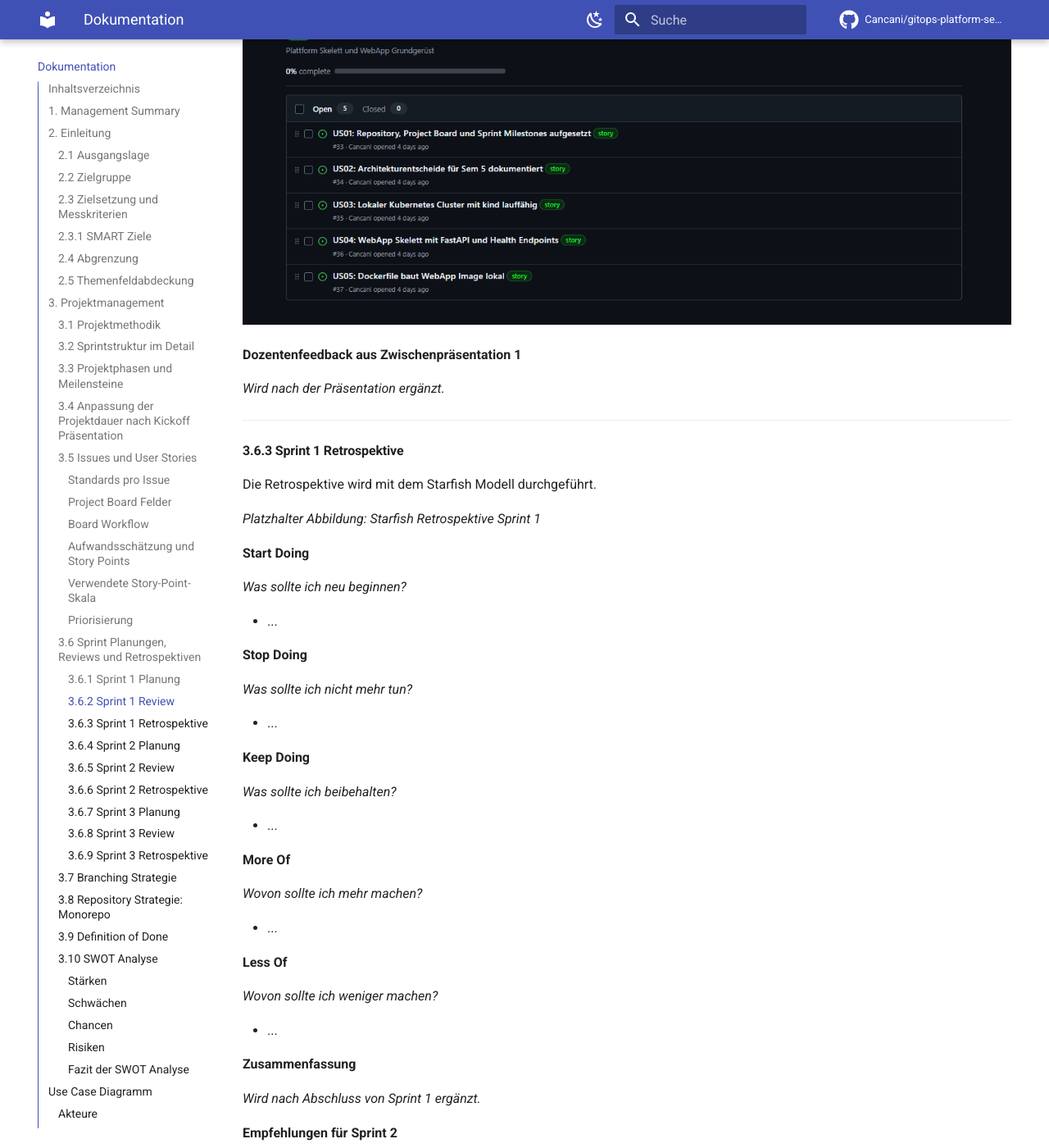
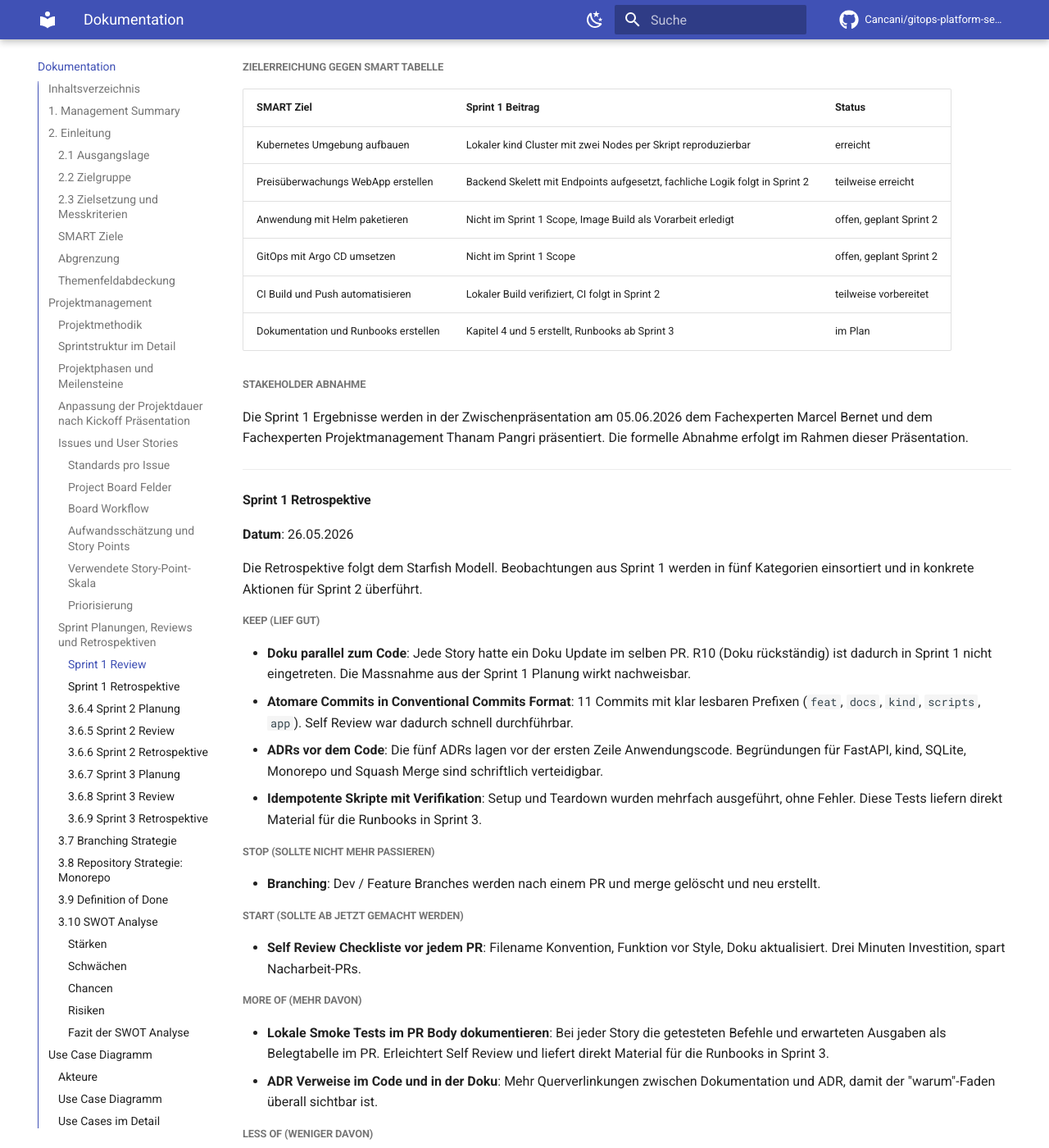
Before and after one commit to Cancani/gitops-platform-semesterarbeit5, an MkDocs documentation site: the page built from docs/dokumentation.md, in a window 1280 px wide and 1400 px high, scrolled down 15079 px. Shown: the whole window at 82% size. Built offline with MkDocs 1.6.1 and Material for MkDocs 9.7.7, drawn with Linux system fonts in a browser that asks for light colours; comment, search, counter and statistics services are not loaded; some of the changed text lies outside the part shown.

Commit message:
docs: sprint 1 review und retrospektive ergänz, screenshots hinzugefügt

````diff
--- a/docs/dokumentation.md
+++ b/docs/dokumentation.md
@@ -24,25 +24,35 @@
     - [2.1 Ausgangslage](#21-ausgangslage)
     - [2.2 Zielgruppe](#22-zielgruppe)
     - [2.3 Zielsetzung und Messkriterien](#23-zielsetzung-und-messkriterien)
-    - [2.3.1 SMART Ziele](#231-smart-ziele)
-    - [2.4 Abgrenzung](#24-abgrenzung)
-    - [2.5 Themenfeldabdeckung](#25-themenfeldabdeckung)
-  - [3. Projektmanagement](#3-projektmanagement)
-    - [3.1 Projektmethodik](#31-projektmethodik)
-    - [3.2 Sprintstruktur im Detail](#32-sprintstruktur-im-detail)
-    - [3.3 Projektphasen und Meilensteine](#33-projektphasen-und-meilensteine)
-    - [3.4 Anpassung der Projektdauer nach Kickoff Präsentation](#34-anpassung-der-projektdauer-nach-kickoff-präsentation)
-    - [3.5 Issues und User Stories](#35-issues-und-user-stories)
+    - [SMART Ziele](#smart-ziele)
+    - [Abgrenzung](#abgrenzung)
+    - [Themenfeldabdeckung](#themenfeldabdeckung)
+  - [Projektmanagement](#projektmanagement)
+    - [Projektmethodik](#projektmethodik)
+    - [Sprintstruktur im Detail](#sprintstruktur-im-detail)
+    - [Projektphasen und Meilensteine](#projektphasen-und-meilensteine)
+    - [Anpassung der Projektdauer nach Kickoff Präsentation](#anpassung-der-projektdauer-nach-kickoff-präsentation)
+    - [Issues und User Stories](#issues-und-user-stories)
       - [Standards pro Issue](#standards-pro-issue)
       - [Project Board Felder](#project-board-felder)
       - [Board Workflow](#board-workflow)
       - [Aufwandsschätzung und Story Points](#aufwandsschätzung-und-story-points)
       - [Verwendete Story-Point-Skala](#verwendete-story-point-skala)
       - [Priorisierung](#priorisierung)
-    - [3.6 Sprint Planungen, Reviews und Retrospektiven](#36-sprint-planungen-reviews-und-retrospektiven)
-      - [3.6.1 Sprint 1 Planung](#361-sprint-1-planung)
-      - [3.6.2 Sprint 1 Review](#362-sprint-1-review)
-      - [3.6.3 Sprint 1 Retrospektive](#363-sprint-1-retrospektive)
+    - [Sprint Planungen, Reviews und Retrospektiven](#sprint-planungen-reviews-und-retrospektiven)
+      - [Sprint 1 Review](#sprint-1-review)
+        - [Erledigte User Stories](#erledigte-user-stories)
+        - [Demo-fähige Artefakte](#demo-fähige-artefakte)
+        - [Definition of Done Check](#definition-of-done-check)
+        - [Zielerreichung gegen SMART Tabelle](#zielerreichung-gegen-smart-tabelle)
+        - [Stakeholder Abnahme](#stakeholder-abnahme)
+      - [Sprint 1 Retrospektive](#sprint-1-retrospektive)
+        - [Keep (lief gut)](#keep-lief-gut)
+        - [Stop (sollte nicht mehr passieren)](#stop-sollte-nicht-mehr-passieren)
+        - [Start (sollte ab jetzt gemacht werden)](#start-sollte-ab-jetzt-gemacht-werden)
+        - [More of (mehr davon)](#more-of-mehr-davon)
+        - [Less of (weniger davon)](#less-of-weniger-davon)
+        - [Risikobewertung am Sprint 1 Ende (siehe Risikomatrix)](#risikobewertung-am-sprint-1-ende-siehe-risikomatrix)
       - [3.6.4 Sprint 2 Planung](#364-sprint-2-planung)
       - [3.6.5 Sprint 2 Review](#365-sprint-2-review)
       - [3.6.6 Sprint 2 Retrospektive](#366-sprint-2-retrospektive)
@@ -152,7 +161,7 @@
 | 5 | Build und Image Veröffentlichung automatisieren | CI Pipeline erstellt ein Container Image und veröffentlicht es in einer Container Registry. |
 | 6 | Dokumentation und Runbooks erstellen | Dokumentation enthält Architektur, Aufbau, Deployment Ablauf und mindestens drei Runbooks. |
 
-### 2.3.1 SMART Ziele
+### SMART Ziele
 
 Die Ziele aus Kapitel 2.3 werden nach dem SMART Prinzip weiter konkretisiert. Damit ist pro Ziel überprüfbar, ob es spezifisch, messbar, attraktiv, realistisch und terminiert ist.
 
@@ -168,7 +177,7 @@
 Die Erfolgskriterien werden in den Sprint Reviews (Kapitel 3.6) konkret pro Story abgeglichen. Die SMART Tabelle dient als Referenz für die Gesamtbewertung am Projektende (siehe Fazit, Kapitel 15).
 
 
-### 2.4 Abgrenzung
+### Abgrenzung
 
 Bewusst nicht im Scope:
 
@@ -178,7 +187,7 @@
 - vollständige Sicherheitshärtung wie Network Policies, Pod Security Standards, RBAC für mehrere Teams,
 - vollständige Frontend Architektur, das UI bleibt absichtlich minimal.
 
-### 2.5 Themenfeldabdeckung
+### Themenfeldabdeckung
 
 | Modul | Abdeckung in dieser Arbeit |
 |-------|----------------------------|
@@ -190,9 +199,9 @@
 
 ---
 
-## 3. Projektmanagement
-
-### 3.1 Projektmethodik
+## Projektmanagement
+
+### Projektmethodik
 
 Das Projekt folgt einem agilen, scrumähnlichen Vorgehen mit iterativer Entwicklung und regelmässigen Review Zyklen. Die Planung und Nachverfolgung erfolgt vollständig in GitHub.
 
@@ -213,7 +222,7 @@
 - Klare Definition of Done pro Ticket inklusive Evidence Anforderungen.
 - Die Dokumentation läuft parallel zur Umsetzung, nicht erst am Ende.
 
-### 3.2 Sprintstruktur im Detail
+### Sprintstruktur im Detail
 
 **Sprint Planning (Sprintbeginn):**
 
@@ -250,7 +259,7 @@
 - Motivation, sichtbare Fortschritte nach jedem Sprint, insbesondere durch die zwei Zwischenpräsentationen.
 - Lernoptimierung, Retrospektiven führen zu kontinuierlicher Prozessverbesserung.
 
-### 3.3 Projektphasen und Meilensteine
+### Projektphasen und Meilensteine
 
 Das Projekt ist in drei Sprints zu je drei Wochen gegliedert. Die beiden Zwischenpräsentationen fallen jeweils auf das Ende von Sprint 1 und Sprint 2.
 
@@ -275,7 +284,7 @@
 | **Sprint 2** | Woche 4 bis 6 | CI Pipeline, Helm Chart, Argo CD, GitOps Sync | _Geplant_ |
 | **Sprint 3** | Woche 7 bis 9 | Rollback, Runbooks, Tests, Doku Finalisierung | _Geplant_ |
 
-### 3.4 Anpassung der Projektdauer nach Kickoff Präsentation
+### Anpassung der Projektdauer nach Kickoff Präsentation
 
 Die ursprüngliche Planung im Einreichungsformular ging von einer Projektdauer von 12 Wochen aus, aufgeteilt in vier Sprints zu je drei Wochen. In der Kickoff Präsentation wurde durch die Lehrgangsleitung präzisiert, dass die Semesterarbeit tatsächlich nur **9 Wochen** dauert. Empfohlen wurde eine Sprintdauer von drei Wochen, sodass insgesamt drei Sprints durchgeführt werden.
 
@@ -290,7 +299,7 @@
 
 Diese Anpassung wurde nicht als Risiko, sondern als Präzisierung des Scopes verstanden. Der reduzierte Zeitrahmen schärft den Fokus auf die Plattform und auf einen sauberen GitOps Lifecycle.
 
-### 3.5 Issues und User Stories
+### Issues und User Stories
 
 Das Projekt umfasst **16 User Stories**, US01 bis US16. Alle Stories werden als GitHub Issues geführt und im [GitHub Project Board](https://github.com/users/Cancani/projects/) verwaltet.
 
@@ -369,140 +378,114 @@
 
 ---
 
-### 3.6 Sprint Planungen, Reviews und Retrospektiven
+### Sprint Planungen, Reviews und Retrospektiven
 
 Die nachfolgenden Abschnitte dokumentieren den vollständigen Projektverlauf und machen Fortschritte, Entscheidungen und Herausforderungen transparent nachvollziehbar.
 
 ---
 
-#### 3.6.1 Sprint 1 Planung
-
-**Sprint Zeitraum**
-
-Woche 1 bis 3 der Semesterarbeit.
-
-**Sprintziel**
-
-Projektbasis schaffen und die Grundlage für den GitOps Durchstich in Sprint 2 legen. Repository, Project Board, lokaler Kubernetes Cluster, WebApp Skelett und ein erstes Container Image sind lokal lauffähig. Die Doku Pages ist live.
-
-_Platzhalter Abbildung: Sprint 1 Milestone und Issues_
-
-**Sprint 1 User Stories**
-
-Die folgenden User Stories gehören zu Sprint 1:
-
-[Link zu Issues auf GitHub](https://github.com/Cancani/gitops-platform-semesterarbeit5/milestone/1)
-
-| US | Titel | Bereich | Story Points |
-| --- | --- | --- | --- |
-| US01 | Repository, Project Board und Sprint Milestones aufgesetzt | Projektmanagement | 1 |
-| US02 | Architekturentscheide für Sem 5 dokumentiert | Architektur | 2 |
-| US03 | Lokaler Kubernetes Cluster mit kind lauffähig | Plattform | 3 |
-| US04 | WebApp Skelett mit FastAPI und Health Endpoints | WebApp | 3 |
-| US05 | Dockerfile baut WebApp Image lokal | Container | 2 |
-
-**Geplanter Aufwand Sprint 1:** **11 Story Points**
-
-**WIP Regel**
-
-In Progress maximal 2 parallel laufende Issues.
-
-**Evidence Standard für Sprint 1**
-
-Für Sprint 1 werden mindestens folgende Nachweise geplant:
-
-- Screenshot Project Board Übersicht mit Sprint 1 Spalten
-- Screenshot Milestones Übersicht (Sprint 1 bis 3 angelegt)
-- Screenshot Branch Protection Rulesets
-- Screenshot Issue Templates
-- Screenshot `kubectl get nodes` mit zwei Ready Nodes
-- Screenshot WebApp lokal im Browser (Hello World, Health Check)
-- Screenshot `docker run` Output mit `curl /healthz` und 200 OK
-- Link zur Doku Page auf GitHub Pages
-- ADR Verzeichnis in `docs/architektur/adr/` befüllt
-
----
-
-#### 3.6.2 Sprint 1 Review
-
-> **Hinweis Reviewgespräch:** Sprint 1 wird am Ende mit einer Zwischenpräsentation gegenüber dem Dozenten abgeschlossen. Rückmeldungen werden hier dokumentiert.
-
-**Review Ergebnis**
-
-_Wird nach Abschluss von Sprint 1 ergänzt._
-
-| Review Punkt | Ergebnis |
+#### Sprint 1 Review
+
+**Datum**: 26.05.2026 (Sprint Abschluss vor Zwischenpräsentation am 05.06.2026)
+
+**Sprintziel** : Plattform Grundgerüst aufgebaut, lokaler Cluster lauffähig, FastAPI Skelett als Container baubar.
+
+##### Erledigte User Stories
+
+| ID | Titel | Story Points | Status | Issue |
+| --- | --- | --- | --- | --- |
+| US01 | Repository, Branch Protection, MkDocs Deploy | 2 | erledigt | geschlossen |
+| US02 | Architekturentscheide (5 ADRs) | 2 | erledigt | geschlossen |
+| US03 | Lokaler kind Cluster mit Setup und Teardown | 3 | erledigt | geschlossen |
+| US04 | FastAPI Backend Skelett mit Health Probes | 2 | erledigt | geschlossen |
+| US05 | Dockerfile mit Multi-Stage Build | 2 | erledigt | geschlossen |
+
+**Velocity**: 11 von 11 geplanten Story Points abgeschlossen (100 Prozent Sprint Goal Achievement).
+
+![Milestone Sprint 1 Sprintende](./img/sprint1ende.png)
+*Abbildung: Milestone Sprint 1 am Sprintende*
+
+![Project Board Sprint 1 Sprintende](./img/sprint1ende2.png)
+*Abbildung: Projectboard Sprint 1 am Sprintende*
+
+##### Demo-fähige Artefakte
+
+- Funktionierender kind Cluster mit zwei Nodes (`gitops-platform-control-plane`, `gitops-platform-worker`), beide im Status `Ready`, Kubernetes v1.35.0
+- FastAPI Backend lokal lauffähig (`uvicorn main:app --reload --port 8000`), alle vier Endpoints (`/healthz`, `/ready`, `/api/prices`, `/api/prices/history`) liefern erwartete JSON Responses
+- Container Image `price-watch-backend:dev` baut in 15 Sekunden, läuft mit aktivem HEALTHCHECK (Status `(healthy)` nach rund 30 Sekunden), Image Grösse 248 MB
+- 5 ADRs dokumentiert (FastAPI, kind, SQLite, Monorepo, Squash Merge)
+- Doku Kapitel 4 (Architekturentscheide) und Kapitel 5 (Plattformaufbau) auf MkDocs Pages live
+- 1 Pull Request gemerged, 11 atomare Commits, lineare History auf `main`
+
+##### Definition of Done Check
+
+| Kriterium | Erfüllt |
 | --- | --- |
-| Repository, Board und Milestones eingerichtet | _offen_ |
-| Branch Protection per Ruleset aktiv | _offen_ |
-| Issue Templates und PR Template vorhanden | _offen_ |
-| Lokaler Cluster lauffähig | _offen_ |
-| WebApp Skelett mit Health Endpoints | _offen_ |
-| Image baut und Container startet lokal | _offen_ |
-| Doku auf GitHub Pages live | _offen_ |
-
-**Umgesetzter Aufwand:** _X von 11 Story Points_
-
-_Platzhalter Abbildung: Abgeschlossene Tasks in Sprint 1_
-
-**Board und Planung**
-
-![Sprint 1: Project Board](./img/image-1.png)
-
-_Platzhalter Abbildung: Issue Labels_
-
-![Sprint 1: Milestone übersicht](./img/image.png)
-
-
-**Dozentenfeedback aus Zwischenpräsentation 1**
-
-_Wird nach der Präsentation ergänzt._
-
----
-
-#### 3.6.3 Sprint 1 Retrospektive
-
-Die Retrospektive wird mit dem Starfish Modell durchgeführt.
-
-_Platzhalter Abbildung: Starfish Retrospektive Sprint 1_
-
-**Start Doing**
-
-_Was sollte ich neu beginnen?_
-
-- ...
-
-**Stop Doing**
-
-_Was sollte ich nicht mehr tun?_
-
-- ...
-
-**Keep Doing**
-
-_Was sollte ich beibehalten?_
-
-- ...
-
-**More Of**
-
-_Wovon sollte ich mehr machen?_
-
-- ...
-
-**Less Of**
-
-_Wovon sollte ich weniger machen?_
-
-- ...
-
-**Zusammenfassung**
-
-_Wird nach Abschluss von Sprint 1 ergänzt._
-
-**Empfehlungen für Sprint 2**
-
-_Wird abgeleitet aus der Retro und der Zwischenpräsentation._
+| Code lokal getestet (Smoke Tests dokumentiert) | ja |
+| Doku im selben PR aktualisiert | ja |
+| Conventional Commits Format eingehalten | ja |
+| User Stories im Project Board geschlossen | ja |
+| Squash Merge auf `main` | ja |
+| Pages Deployment grün | ja |
+
+##### Zielerreichung gegen SMART Tabelle
+
+| SMART Ziel | Sprint 1 Beitrag | Status |
+| --- | --- | --- |
+| Kubernetes Umgebung aufbauen | Lokaler kind Cluster mit zwei Nodes per Skript reproduzierbar | erreicht |
+| Preisüberwachungs WebApp erstellen | Backend Skelett mit Endpoints aufgesetzt, fachliche Logik folgt in Sprint 2 | teilweise erreicht |
+| Anwendung mit Helm paketieren | Nicht im Sprint 1 Scope, Image Build als Vorarbeit erledigt | offen, geplant Sprint 2 |
+| GitOps mit Argo CD umsetzen | Nicht im Sprint 1 Scope | offen, geplant Sprint 2 |
+| CI Build und Push automatisieren | Lokaler Build verifiziert, CI folgt in Sprint 2 | teilweise vorbereitet |
+| Dokumentation und Runbooks erstellen | Kapitel 4 und 5 erstellt, Runbooks ab Sprint 3 | im Plan |
+
+##### Stakeholder Abnahme
+
+Die Sprint 1 Ergebnisse werden in der Zwischenpräsentation am 05.06.2026 dem Fachexperten Marcel Bernet und dem Fachexperten Projektmanagement Thanam Pangri präsentiert. Die formelle Abnahme erfolgt im Rahmen dieser Präsentation.
+
+
+---
+
+#### Sprint 1 Retrospektive
+
+**Datum**: 26.05.2026
+
+Die Retrospektive folgt dem Starfish Modell. Beobachtungen aus Sprint 1 werden in fünf Kategorien einsortiert und in konkrete Aktionen für Sprint 2 überführt.
+
+##### Keep (lief gut)
+
+- **Doku parallel zum Code**: Jede Story hatte ein Doku Update im selben PR. R10 (Doku rückständig) ist dadurch in Sprint 1 nicht eingetreten. Die Massnahme aus der Sprint 1 Planung wirkt nachweisbar.
+- **Atomare Commits in Conventional Commits Format**: 11 Commits mit klar lesbaren Prefixen (`feat`, `docs`, `kind`, `scripts`, `app`). Self Review war dadurch schnell durchführbar.
+- **ADRs vor dem Code**: Die fünf ADRs lagen vor der ersten Zeile Anwendungscode. Begründungen für FastAPI, kind, SQLite, Monorepo und Squash Merge sind schriftlich verteidigbar.
+- **Idempotente Skripte mit Verifikation**: Setup und Teardown wurden mehrfach ausgeführt, ohne Fehler. Diese Tests liefern direkt Material für die Runbooks in Sprint 3.
+
+##### Stop (sollte nicht mehr passieren)
+
+- **Branching**: Dev / Feature Branches werden nach einem PR und merge gelöscht und neu erstellt.
+
+##### Start (sollte ab jetzt gemacht werden)
+
+- **Self Review Checkliste vor jedem PR**: Filename Konvention, Funktion vor Style, Doku aktualisiert. Drei Minuten Investition, spart Nacharbeit-PRs.
+
+##### More of (mehr davon)
+
+- **Lokale Smoke Tests im PR Body dokumentieren**: Bei jeder Story die getesteten Befehle und erwarteten Ausgaben als Belegtabelle im PR. Erleichtert Self Review und liefert direkt Material für die Runbooks in Sprint 3.
+- **ADR Verweise im Code und in der Doku**: Mehr Querverlinkungen zwischen Dokumentation und ADR, damit der "warum"-Faden überall sichtbar ist.
+
+##### Less of (weniger davon)
+
+
+
+##### Risikobewertung am Sprint 1 Ende (siehe Risikomatrix)
+
+| Risiko | Status nach Sprint 1 | Nächste Massnahme |
+| --- | --- | --- |
+| R3 Cluster Probleme | nicht eingetreten, kind funktionierte stabil | weiter beobachten |
+| R6 GHCR Push fehlerhaft | nicht aktiviert (CI folgt in Sprint 2) | in Sprint 2 früh testen |
+| R10 Doku rückständig | nicht eingetreten, parallele Pflege wirkt | Massnahme beibehalten |
+| R1 Scope zu gross | nicht eingetreten, alle Stories im SP Budget abgeschlossen | weiter Disziplin halten |
+| R4 Argo CD und Helm Setup | wird in Sprint 2 aktiv | als Hauptfokus angehen |
+| R9 Sprint 2 Durchstich verfehlt | wird in Sprint 2 aktiv | beobachten |
 
 ---
 
@@ -1448,6 +1431,10 @@
 
 Das Setup Skript ist idempotent: Wenn der Cluster bereits existiert, wird er nicht neu erstellt, sondern nur der `kubectl` Kontext gesetzt und der aktuelle Status angezeigt. Damit ist mehrfaches Ausführen gefahrlos möglich (Massnahme zu Risiko R3).
 
+![Cluster Setup](./img/setup_cluster1.png)
+
+*Abbildung: Cluster Setup*
+
 #### Verifikation nach Setup
 
 Nach erfolgreichem Setup zeigt `kubectl get nodes` beide Nodes im Status `Ready`:
@@ -1459,7 +1446,9 @@
 gitops-platform-worker            Ready    <none>          1m    v1.31.x
 ```
 
-Sind beide Nodes `Ready`, ist das Messkriterium aus Ziel 1 (Kapitel 2.3) erfüllt. Falls ein Node im Status `NotReady` hängt, siehe das Runbook "kind Cluster Nodes nicht Ready" (Kapitel 8, folgt in Sprint 3).
+![Cluster Ready](./img/setup_cluster3.png)
+
+*Abbildung: Clusterstatus*
 
 ### Backend Anwendung (FastAPI)
 
@@ -1505,6 +1494,10 @@
 
 Der Server reagiert auf Code-Änderungen mit Auto-Reload, was die Iteration beim Skelett Aufbau und beim späteren Anbinden der Datenbank in Sprint 2 beschleunigt.
 
+![App starten](./img/backendapp1.png)
+
+*Abbildung: Starten der Backend App*
+
 #### Health Probes
 
 Die beiden Health Endpoints werden in Sprint 2 als Kubernetes Liveness und Readiness Probes im Helm Chart konfiguriert:
@@ -1513,6 +1506,9 @@
 - `/ready` antwortet, sobald der Service Anfragen annehmen kann. Im Skelett immer "ready", in Sprint 2 wird hier zusätzlich die SQLite Verbindung geprüft (siehe [ADR-003](#44-adr-003-sqlite-statt-postgresql-als-datenbank)). Diese Probe entscheidet, ob ein Pod Traffic vom Service erhält (Readiness Probe).
 
 Die Trennung in zwei Probes folgt der Kubernetes Best Practice und vermeidet, dass langsame Initialisierungen (zum Beispiel ein Schema-Load in Sprint 2) zu falschen Pod Restarts führen.
+
+![Health Check](./img/backend2.png)
+*Abbildung: Healthcheck Endpoints*
 
 ### Containerisierung (Dockerfile)
 
@@ -1573,26 +1569,28 @@
 # Erwartet: {"prices":[]}
 ```
 
+![Docker build](./img/docker1.png)
+*Abbildung: Docker build ausgeführt*
+
+![Docker run](./img/docker2.png)
+*Abbildung: Docker run ausgeführt*
+
+![Smoke Test](./img/docker3.png)
+*Abbildung: Ausgabe Test im zweiten Terminal*
+
 Der HEALTHCHECK wird vom Docker Daemon automatisch ausgeführt. Status prüfen mit:
 
 ```bash
 docker ps
 # Spalte STATUS zeigt "Up X seconds (healthy)" sobald der Check positiv war
 ```
+![Healthcheck](./img/docker4.png)
+*Abbildung: Healthcheck Docker Container*
 
 Image Grösse prüfen:
 
 ```bash
 docker images price-watch-backend
-# Erwartet: rund 150 MB
 ```
-
-#### Image in kind Cluster laden
-
-Solange noch keine CI Pipeline existiert (kommt in Sprint 2, US14), kann das lokal gebaute Image direkt in den kind Cluster geladen werden (siehe [ADR-002](#43-adr-002-lokaler-cluster-mit-kind-statt-minikube)):
-
-```bash
-kind load docker-image price-watch-backend:dev --name gitops-platform
-```
-
-Damit ist das Image im Cluster verfügbar, ohne über eine Registry gehen zu müssen. Ab Sprint 2 wird dieser Schritt durch die CI Pipeline (Build und Push nach GHCR) und Argo CD Sync ersetzt.
+![Image Grösse](./img/docker5.png)
+*Abbildung: Docker Image Grösse*
````
Also changed, not shown: other parts of docs/dokumentation.md (+0 -1 lines), docs/img/backend2.png (added), docs/img/backendapp1.png (added), docs/img/docker1.png (added), docs/img/docker2.png (added), docs/img/docker3.png (added), docs/img/docker4.png (added), docs/img/docker5.png (added), docs/img/setup_cluster1.png (added), docs/img/setup_cluster2.png (added), docs/img/setup_cluster3.png (added), docs/img/sprint1ende.png (added), docs/img/sprint1ende2.png (added).
